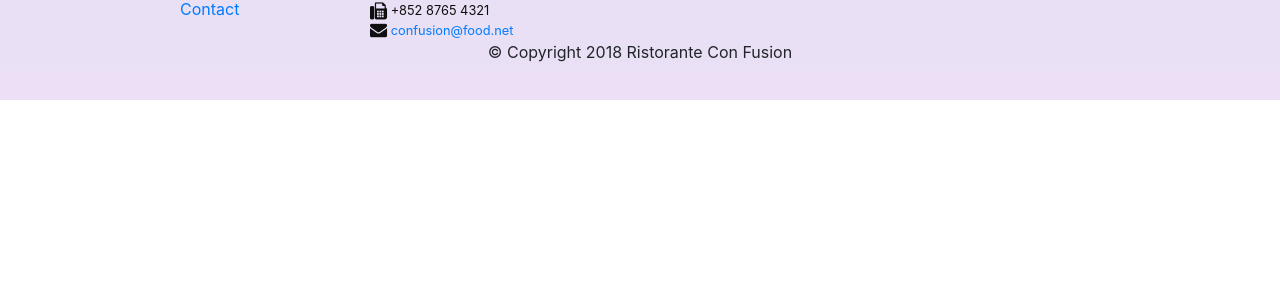
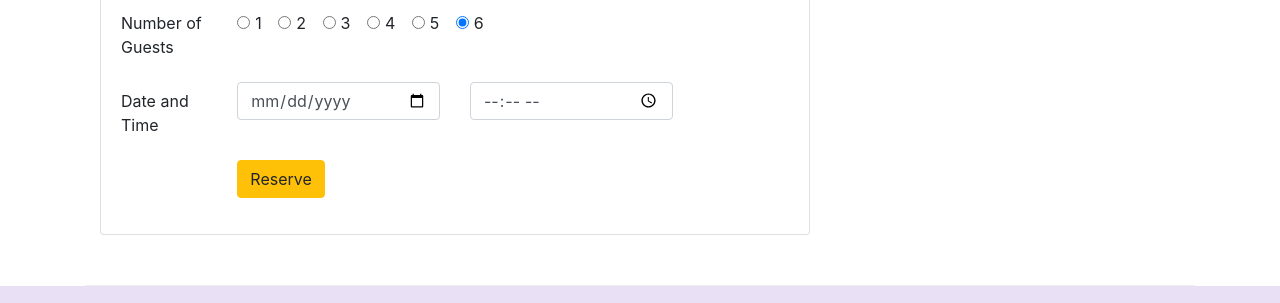
Before and after one commit to Rakeshchary2511/conFusion-duplicate, a website: page index.html in a window 1280 px wide. Shown: the part 1206-1509 px from the top of the page. Before the commit the page ends 1306 px from the top, so only its background shows below. Drawn offline with nearby package versions, Linux system fonts and the light colour scheme.

Commit message:
Assignment-2

```diff
--- a/css/styles.css
+++ b/css/styles.css
@@ -1,6 +1,7 @@
 .row-header{
     margin: 0px auto;
     padding: 0px;
+    color: cornsilk;
 }
 
 .row-content{
--- a/index.html
+++ b/index.html
@@ -39,14 +39,17 @@
     </nav>
     <header class="jumbotron">
         <div class="container ">
-            <div class="row row-header align-items-center">
+            <div class="row row-header align-items-center justify-content-center">
                 <div class="col-12 col-sm-6">
                     <h1>Ristorante con Fusion</h1>
                     <p>We take inspiration from the World's best cuisines, and create a unique fusion experience. Our
                         lipsmacking creations will tickle your culinary senses!</p>
                 </div>
-                <div class="col-12 col-sm-6 align-self-center">
+                    <div class="col-12 col-sm-3">
                         <img src="img/logo.png" class="img-fluid">
+                    </div>
+                    <div class="col-12 col-sm-3">
+                        <a class="btn btn-warning btn-lg" href="#Reserve" role="button">Reserve Table</a>
                     </div>
             </div>
         </div>
@@ -61,7 +64,8 @@
                 <div class="media">
                     <img class="d-flex mr-3 img-thumbnail align-self-center" src="img/uthappizza.png" alt="Uthapizza">
                     <div class="media-body">
-                        <h2>Uthappizza <span class="badge badge-danger">HOT</span> <span class="badge badge-pill badge-secondary">$4.99</span></h2>
+                        <h2>Uthappizza <span class="badge badge-danger">HOT</span> <span
+                                class="badge badge-pill badge-secondary">$4.99</span></h2>
                         <p>A unique combination of Indian Uthappam (pancake) and Italian pizza, topped with Cerignola
                             olives,
                             ripe vine cherry tomatoes, Vidalia onion, Guntur chillies and Buffalo Paneer.</p>
@@ -75,11 +79,13 @@
                 <h3>This Month's Promotions</h3>
             </div>
             <div class="col-12 col-sm col-md">
-                <h2>Weekend Grand Buffet</h2>
+                <h2>Weekend Grand Buffet <span class="badge badge-danger">NEW</span></h2>
                 <p>Featuring mouthwatering combinations with a choice of five different salads, six enticing appetizers,
                     six main entrees and five choicest desserts. Free flowing bubbly and soft drinks. All for just
                     $19.99 per person </p>
             </div>
+            <img class="d-flex mr-3 img-thumbnail align-self-center" src="img/buffet.png" alt="Uthapizza">
+
         </div>
 
         <div class="row  row-content align-items-center">
@@ -101,6 +107,82 @@
                 </div>
             </div>
         </div>
+
+        <div class="row row-content">
+            <div class="col-12 col-sm-8">
+                <div class="card">
+                    <h3 class="card-header bg-warning text-white">Reserve a Table</h3>
+                    <div class="card-body align-items-center">
+                        <form id="Reserve">
+                            <div class="form-group row">
+                                <label for="noOfGuests" class="col-12 col-md-2 col-form-label">Number of Guests</label>
+                                <div class="col-12 col-sm col-form-label">
+                                    <div class="form-check form-check-inline">
+                                        <input class="form-check-input" type="radio" name="formRadios" id="formRadios1"
+                                            value="option1">
+                                        <label class="form-check-label" for="formRadios1">
+                                            1
+                                        </label>
+                                    </div>
+                                    <div class="form-check form-check-inline">
+                                        <input class="form-check-input" type="radio" name="formRadios" id="formRadios1"
+                                            value="option2">
+                                        <label class="form-check-label" for="formRadios2">
+                                            2
+                                        </label>
+                                    </div>
+                                    <div class="form-check form-check-inline">
+                                        <input class="form-check-input" type="radio" name="formRadios" id="formRadios1"
+                                            value="option3">
+                                        <label class="form-check-label" for="formRadios3">
+                                            3
+                                        </label>
+                                    </div>
+                                    <div class="form-check form-check-inline">
+                                        <input class="form-check-input" type="radio" name="formRadios" id="formRadios1"
+                                            value="option4">
+                                        <label class="form-check-label" for="formRadios4">
+                                            4
+                                        </label>
+                                    </div>
+                                    <div class="form-check form-check-inline">
+                                        <input class="form-check-input" type="radio" name="formRadios" id="formRadios1"
+                                            value="option5">
+                                        <label class="form-check-label" for="formRadios5">
+                                            5
+                                        </label>
+                                    </div>
+                                    <div class="form-check form-check-inline">
+                                        <input class="form-check-input" type="radio" name="formRadios" id="formRadios1"
+                                            value="option6" checked>
+                                        <label class="form-check-label" for="formRadios6">
+                                            6
+                                        </label>
+                                    </div>
+                                </div>
+                            </div>
+
+                            <div class="form-group row">
+                                <label for="DateandTime" class="col-12 col-md-2 col-form-label">Date and Time</label>
+                                <div class="col-12 col-md-4">
+                                    <input type="date" class="form-control" id="Date" name="Date" placeholder="Date">
+                                </div>
+                                <div class="col-12 col-md-4">
+                                    <input type="time" class="form-control" id="Time" name="Time" placeholder="Time">
+                                </div>
+                            </div>
+                            <div class="form-group row">
+                                <div class="offset-md-2 col-md-10  align-items-center">
+                                    <button type="submit" class="btn btn-warning">Reserve</button>
+                                </div>
+                            </div>
+                        </form>
+                    </div>
+                </div>
+            </div>
+        </div>
+
+
     </div>
     <footer class="footer">
         <div class="container">
@@ -122,24 +204,22 @@
                         HONG KONG<br>
                         <i class="fa fa-phone fa-lg"></i>: +852 1234 5678<br>
                         <i class="fa fa-fax fa-lg"></i> +852 8765 4321<br>
-                            <i class="fa fa-envelope fa-lg"></i> <a
-                                href="mailto:confusion@food.net">confusion@food.net</a>
+                        <i class="fa fa-envelope fa-lg"></i> <a href="mailto:confusion@food.net">confusion@food.net</a>
                     </address>
                 </div>
                 <div class="col-12 col-sm-4 align-self-center">
                     <div class="text-center">
                         <a class="btn btn-social-icon btn-google" href="http://google.com/+"><i
                                 class="fa fa-google-plus"></i></a>
-                            <a class="btn btn-social-icon btn-facebook"
-                                href="http://www.facebook.com/profile.php?id="><i class="fa fa-facebook"></i></a>
+                        <a class="btn btn-social-icon btn-facebook" href="http://www.facebook.com/profile.php?id="><i
+                                class="fa fa-facebook"></i></a>
                         <a class="btn btn-social-icon btn-linkedin" href="http://www.linkedin.com/in/"><i
                                 class="fa fa-linkedin"></i></a>
                         <a class="btn btn-social-icon btn-twitter" href="http://twitter.com/"><i
                                 class="fa fa-twitter"></i></a>
                         <a class="btn btn-social-icon btn-google" href="http://youtube.com/"><i
                                 class="fa fa-youtube"></i></a>
-                            <a class="btn btn-social-icon" href="mailto:confusion.net"><i
-                                    class="fa fa-envelope-o"></i></a>
+                        <a class="btn btn-social-icon" href="mailto:confusion.net"><i class="fa fa-envelope-o"></i></a>
                     </div>
                 </div>
             </div>
```
Also changed, not shown: aboutus.html (+25 -14 lines), contactus.html (+32 -16 lines). Lines whose indentation alone changed are shown as unchanged.
